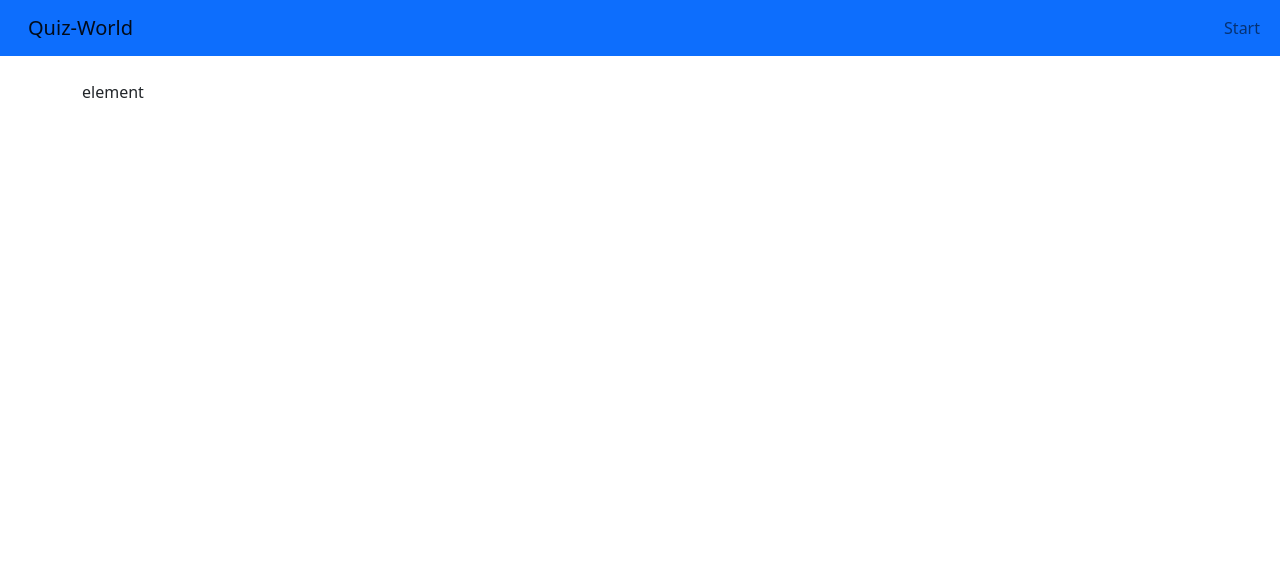
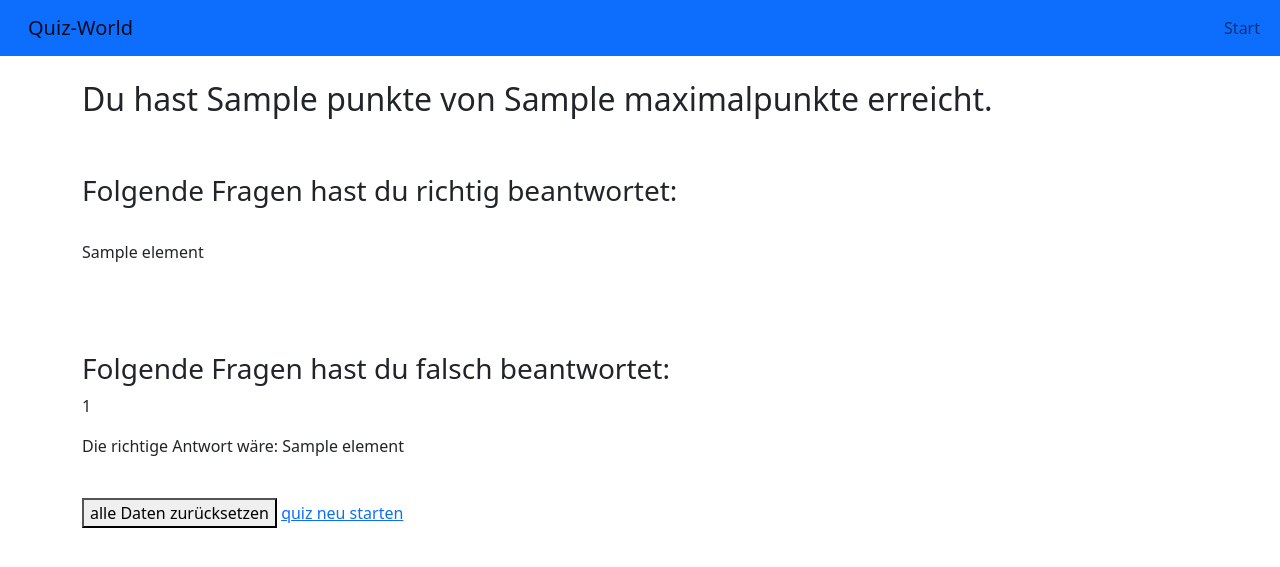
Before and after one commit to helenskaa/projekt, a Flask app: template templates/auswertung.html in a window 1280 px wide. Shown: the top 567 px of the page. Run offline with Flask 2, Linux system fonts and the light colour scheme; the template is opened without the code that fills it: most values are stand-ins (such as "Sample title", 1, 10 or a date in 2020).

Commit message:
Im Main wurde die Quiz Logik angepasst. Es wurden 2 Listen erstellt für die Auswertung. In der Auswertung html Seite wurde die Struktur erstellt

```diff
--- a/datenbank.json
+++ b/datenbank.json
@@ -7,7 +7,7 @@
         "C":"8",
         "D":"5",
         "richtigeAntwort":"7",
-        "punkte":0
+        "punkte":1
     },
     {
         "Kategorie":"Geographie",
@@ -87,7 +87,7 @@
         "C":"Nordafrika",
         "D":"Suedamerika",
         "richtigeAntwort":"Ostafrika",
-        "punkte":0
+        "punkte":1
     },
     {
         "Kategorie":"Geographie",
@@ -127,7 +127,7 @@
         "C":"Mumbai",
         "D":"Dehli",
         "richtigeAntwort":"Tokio",
-        "punkte":0
+        "punkte":1
     },
     {
         "Kategorie":"Geographie",
--- a/main.py
+++ b/main.py
@@ -48,6 +48,10 @@ def quiz():
 
 @app.route("/auswertung", methods=["GET", "POST"])
 def auswertung():
+    punkte = 0
+    maximalpunkte = 0
+    richtige_fragen = []
+    falsche_fragen = []
     liste_auswertung = []
     try:
         q = open("datenbank.json")
@@ -55,12 +59,17 @@ def auswertung():
     except FileNotFoundError:
         quizdatenbank = []
 
-
+# Wenn Frage richtig beantwortet wurde, wird es in der Liste richtige_fragen angezeigt und wenn falsch wird es der falsche_fragen Liste hinzugefügt
     for element in quizdatenbank:
         if element["Kategorie"] == kategorie_input:
-            liste_auswertung.append(element)
+            punkte = punkte + element["punkte"]
+            if element["punkte"] == 1:
+                richtige_fragen.append(element["Frage"])
+            else:
+                falsche_fragen.append([element["Frage"], element["richtigeAntwort"]])
+            maximalpunkte = maximalpunkte + 1
 
-    return render_template("auswertung.html", liste_auswertung=liste_auswertung)
+    return render_template("auswertung.html", punkte=punkte, maximalpunkte=maximalpunkte, falsche_fragen=falsche_fragen, richtige_fragen=richtige_fragen)
 
 
 if __name__ == "__main__":
--- a/templates/auswertung.html
+++ b/templates/auswertung.html
@@ -12,9 +12,27 @@
 {% block content %}
 
 <body>
-{% for element in liste_auswertung %}
-<p>element</p>
+<h2>Du hast {{ punkte }} von {{ maximalpunkte }} erreicht.</h2> <br><br>
+{% if richtige_fragen|length > 0 %}
+<h3>Folgende Fragen hast du richtig beantwortet:</h3> <br>
+{% for element in richtige_fragen %}
+<p>{{ element }}</p> <br>
 {% endfor %}
+{% endif %}
+<br><br>
+{% if falsche_fragen|length > 0 %}
+<h3>Folgende Fragen hast du falsch beantwortet:</h3>
+{% for element in falsche_fragen %}
+<p>{{ element[0] }}</p>
+<p>Die richtige Antwort wäre: {{ element[1] }}</p> <br>
+
+{% endfor %}
+{% endif %}
+
+<form method="POST">
+    <button type="submit">alle Daten zurücksetzen</button>
+    <a href="{{ url_for('start') }}"> quiz neu starten</a>
+</form>
 </body>
 
 {% endblock %}
```
